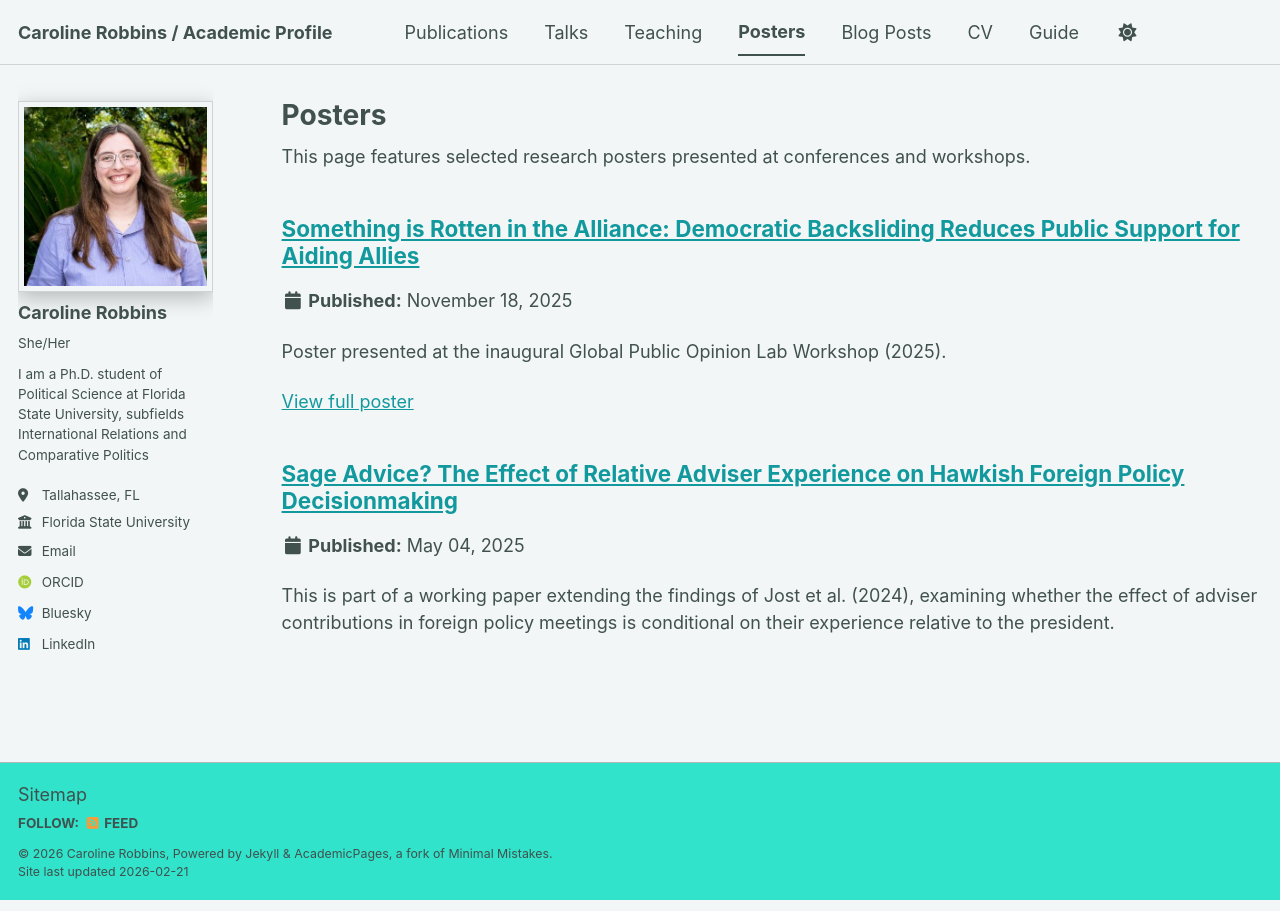
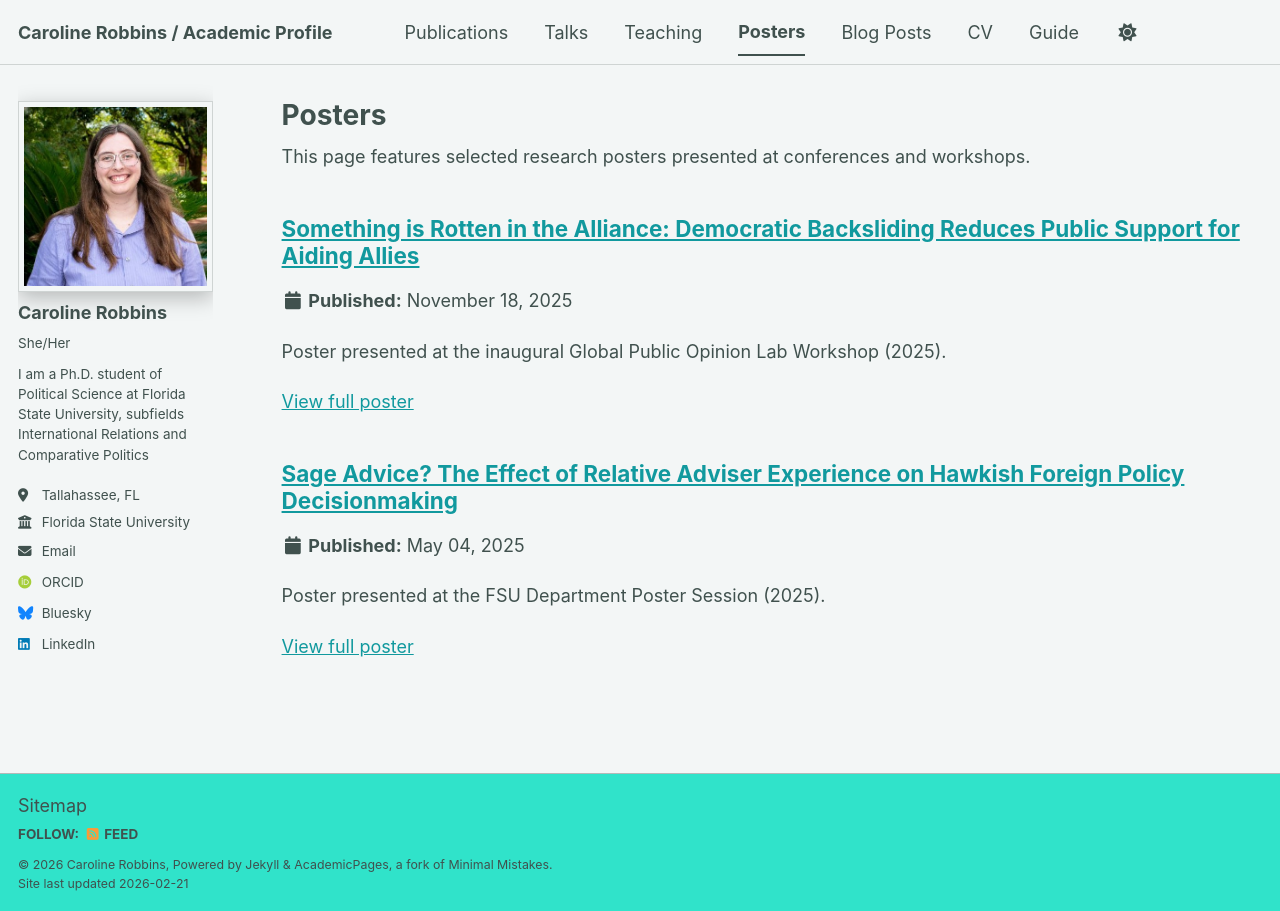
Before and after one commit to crobbinsphd/crobbinsphd.github.io, a Jekyll site: the page built from _pages/posters.html, in a window 1280 px wide. Built offline with Jekyll 4.4.1, drawn with Linux system fonts in a browser that asks for light colours; some web fonts are replaced; a script bundle is joined from its source files by our own code; library files that are not in the unit come from our copies.

Commit message:
Update posters-1.md

```diff
--- a/_posters/posters-1.md
+++ b/_posters/posters-1.md
@@ -3,8 +3,12 @@ title: "Sage Advice? The Effect of Relative Adviser Experience on Hawkish Foreig
 collection: posters
 date: 2025-05-04
 venue: "FSU Department Poster Session (2025)"
-poster_image: /files/fyp2025.jpg
-poster_pdf: /files/fyp2025.jpg
+paperurl: "/files/fyp2025.jpg"
+header:
+  teaser: fyp2025.jpg
+excerpt: "Poster presented at the FSU Department Poster Session (2025)."
 ---
 
+/images/fyp2025.jpg
+
 This is part of a working paper extending the findings of Jost et al. (2024), examining whether the effect of adviser contributions in foreign policy meetings is conditional on their experience relative to the president.
```
